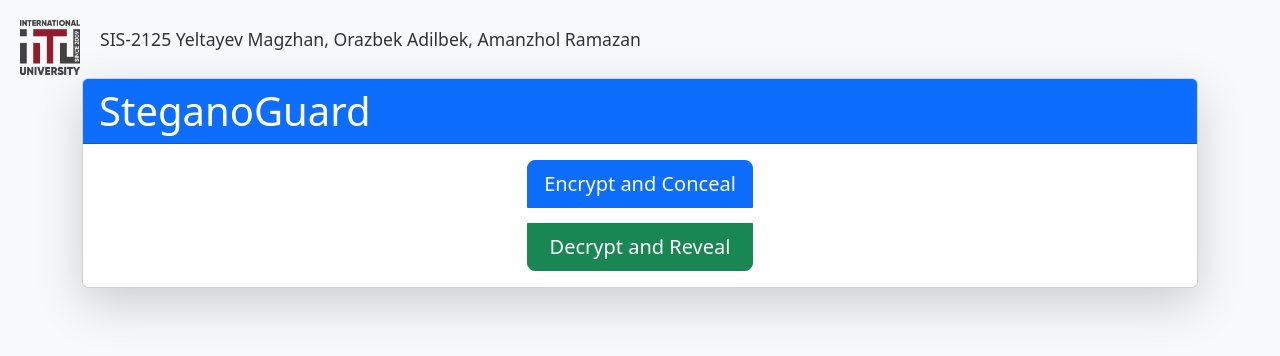
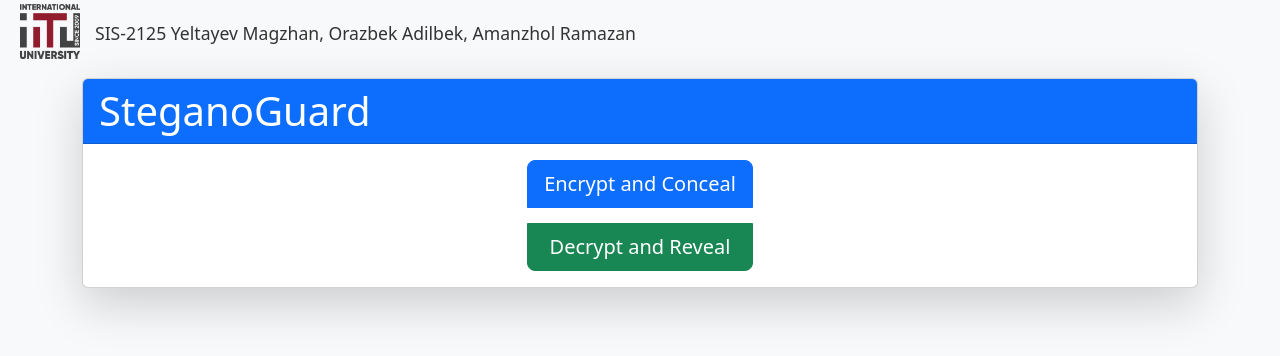
Before and after one commit to magzhan17/steganography_fastApi, a FastAPI app: page / in a window 1280 px wide. Shown: the top 356 px of the page. Run offline with FastAPI, Linux system fonts and the light colour scheme.

Commit message:
HTMLchanges

```diff
--- a/templates/base.html
+++ b/templates/base.html
@@ -68,16 +68,23 @@
         }
 
         .logo {
+            display: flex;
+            align-items: center;
+            justify-content: flex-start; /* Align items at the left */
+            position: absolute;
             width: 60px;  /* Adjust logo size */
             height: auto;
-            margin: 0;
+            margin-bottom: 20px;
         }
 
         .info-text {
-            margin-left: 20px;  /* Space between logo and text */
+            display: flex;
+            align-items: center;
+            justify-content: flex-start; /* Align items at the left */
+            margin-left: 75px;  /* Space between logo and text */
             font-size: 1.1rem;
             color: #333;
-            text-align: right;  /* Ensure the text is aligned on the right side */
+ /* Ensure the text is aligned on the right side */
         }
 
         .container {
```
Also changed, not shown: 1 other file.
